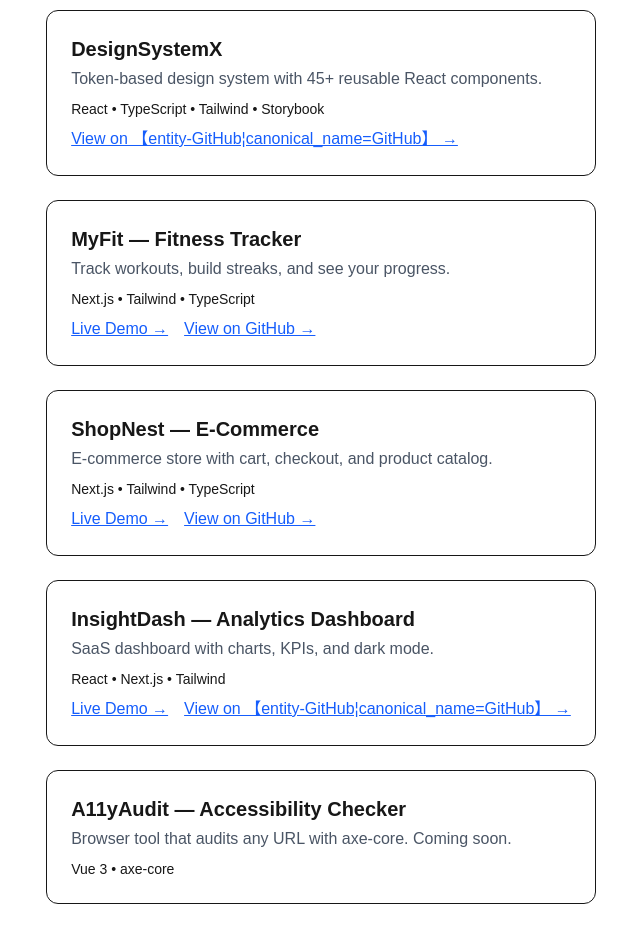
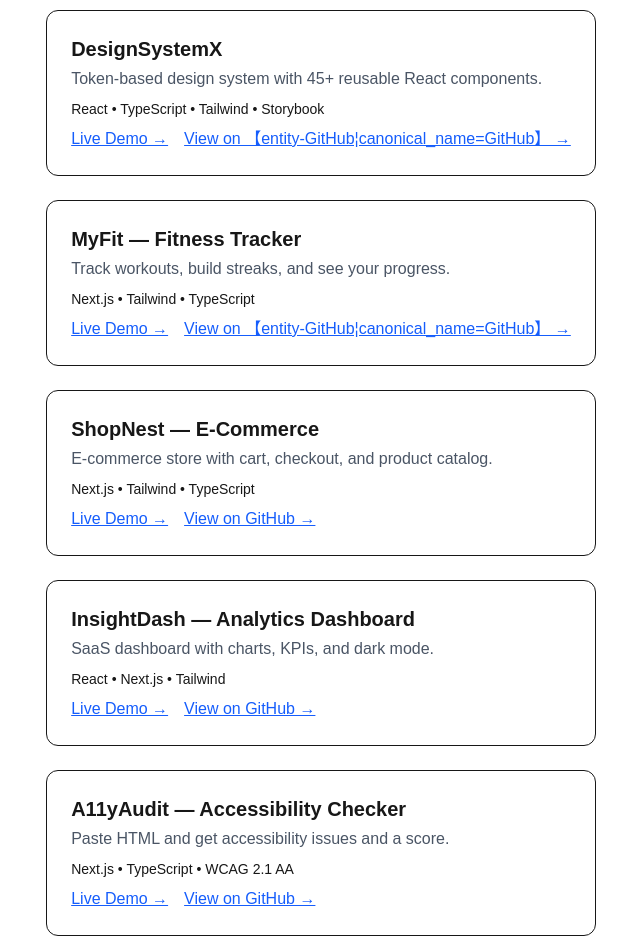
Before and after one commit to alexmuthiana820-afk/portfolio, a Next.js app: page / in a window 1280 px wide. Shown: the part 380-1332 px from the top of the page, without its empty margins (319-959 px from the left). Built offline with nearby package versions, Linux system fonts and the light colour scheme.

Commit message:
All projects live

```diff
--- a/app/page.tsx
+++ b/app/page.tsx
@@ -17,7 +17,10 @@ export default function Home() {
           <h3 className="text-xl font-bold">DesignSystemX</h3>
           <p className="text-gray-600 mt-1">Token-based design system with 45+ reusable React components.</p>
           <p className="text-sm mt-2">React • TypeScript • Tailwind • Storybook</p>
-          <a href="https://github.com/alexmuthiana820-afk/designsystemx" className="text-blue-600 underline mt-2 inline-block">View on 【entity-GitHub¦canonical_name=GitHub】 →</a>
+          <div className="flex gap-4 mt-2">
+            <a href="https://designsystemx.vercel.app/" className="text-blue-600 underline">Live Demo →</a>
+            <a href="https://github.com/alexmuthiana820-afk/designsystemx" className="text-blue-600 underline">View on 【entity-GitHub¦canonical_name=GitHub】 →</a>
+          </div>
         </div>
 
         <div className="border rounded-xl p-6">
@@ -26,7 +29,7 @@ export default function Home() {
           <p className="text-sm mt-2">Next.js • Tailwind • TypeScript</p>
           <div className="flex gap-4 mt-2">
             <a href="https://myfit-lac.vercel.app/" className="text-blue-600 underline">Live Demo →</a>
-            <a href="https://github.com/alexmuthiana820-afk/myfit" className="text-blue-600 underline">View on GitHub →</a>
+            <a href="https://github.com/alexmuthiana820-afk/myfit" className="text-blue-600 underline">View on 【entity-GitHub¦canonical_name=GitHub】 →</a>
           </div>
         </div>
 
@@ -46,14 +49,18 @@ export default function Home() {
           <p className="text-sm mt-2">React • Next.js • Tailwind</p>
           <div className="flex gap-4 mt-2">
             <a href="https://insightdash-livid.vercel.app/" className="text-blue-600 underline">Live Demo →</a>
-            <a href="https://github.com/alexmuthiana820-afk/insightdash" className="text-blue-600 underline">View on 【entity-GitHub¦canonical_name=GitHub】 →</a>
+            <a href="https://github.com/alexmuthiana820-afk/insightdash" className="text-blue-600 underline">View on GitHub →</a>
           </div>
         </div>
 
         <div className="border rounded-xl p-6">
           <h3 className="text-xl font-bold">A11yAudit — Accessibility Checker</h3>
-          <p className="text-gray-600 mt-1">Browser tool that audits any URL with axe-core. Coming soon.</p>
-          <p className="text-sm mt-2">Vue 3 • axe-core</p>
+          <p className="text-gray-600 mt-1">Paste HTML and get accessibility issues and a score.</p>
+          <p className="text-sm mt-2">Next.js • TypeScript • WCAG 2.1 AA</p>
+          <div className="flex gap-4 mt-2">
+            <a href="https://a11yaudit.vercel.app/" className="text-blue-600 underline">Live Demo →</a>
+            <a href="https://github.com/alexmuthiana820-afk/a11yaudit" className="text-blue-600 underline">View on GitHub →</a>
+          </div>
         </div>
       </div>
 
```
